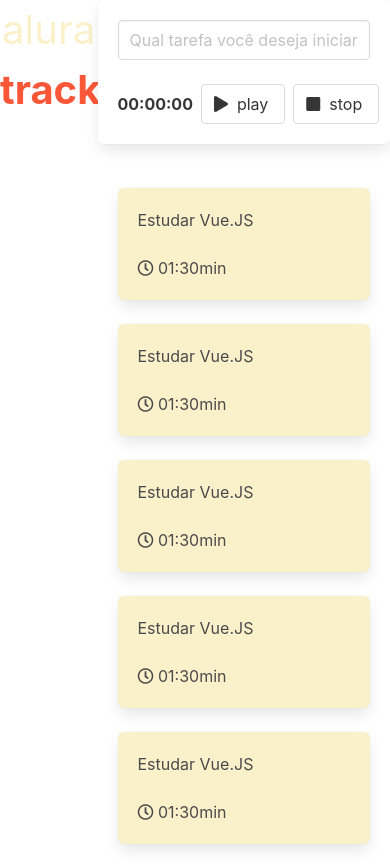
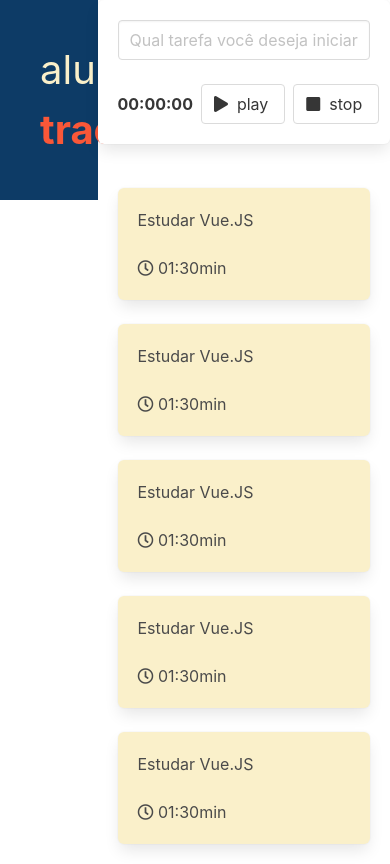
Before and after one commit to viniciosneves/tracker, a Vue app: page / in a window 390 px wide. Built offline with nearby package versions, Linux system fonts and the light colour scheme.

Commit message:
ajustes semânticos - alteração do seletor css

```diff
--- a/src/components/BarraLateral.vue
+++ b/src/components/BarraLateral.vue
@@ -20,13 +20,13 @@ h1 {
 strong {
   color: #f95738;
 }
-aside {
+header {
   background: #0d3b66;
   width: 100%;
   height: 100vh;
 }
 @media only screen and (max-width: 768px) {
-  aside {
+  header {
     padding: 2.5rem;
     height: auto;
   }
```
